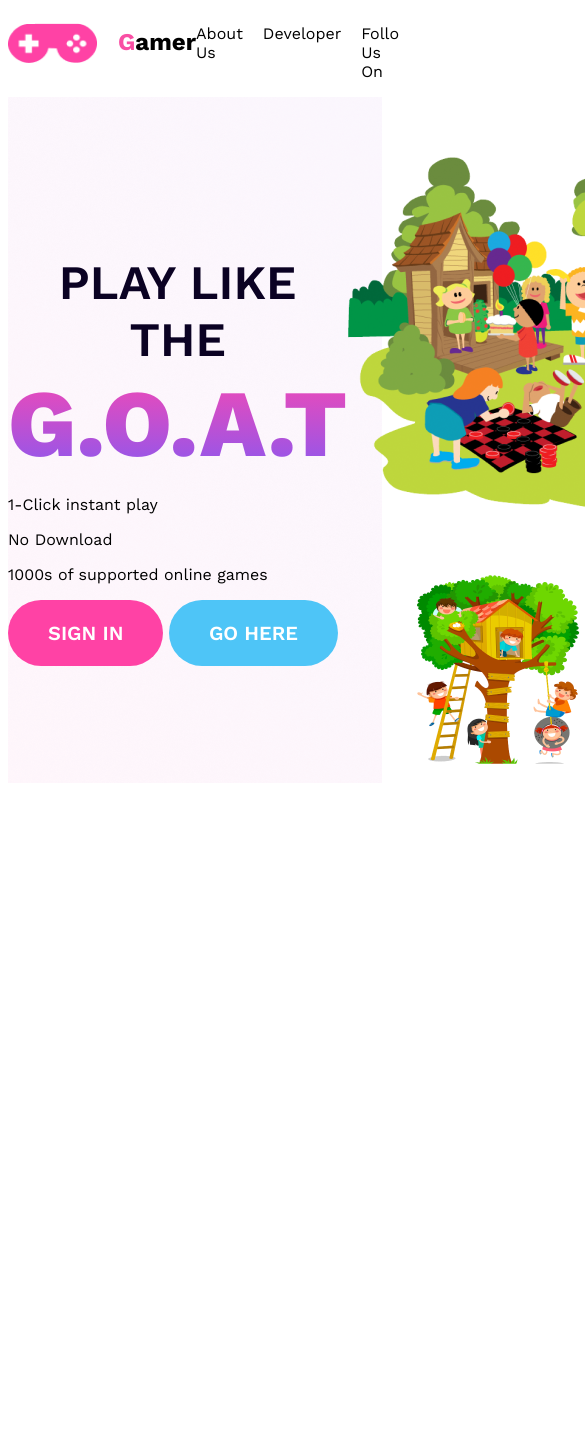
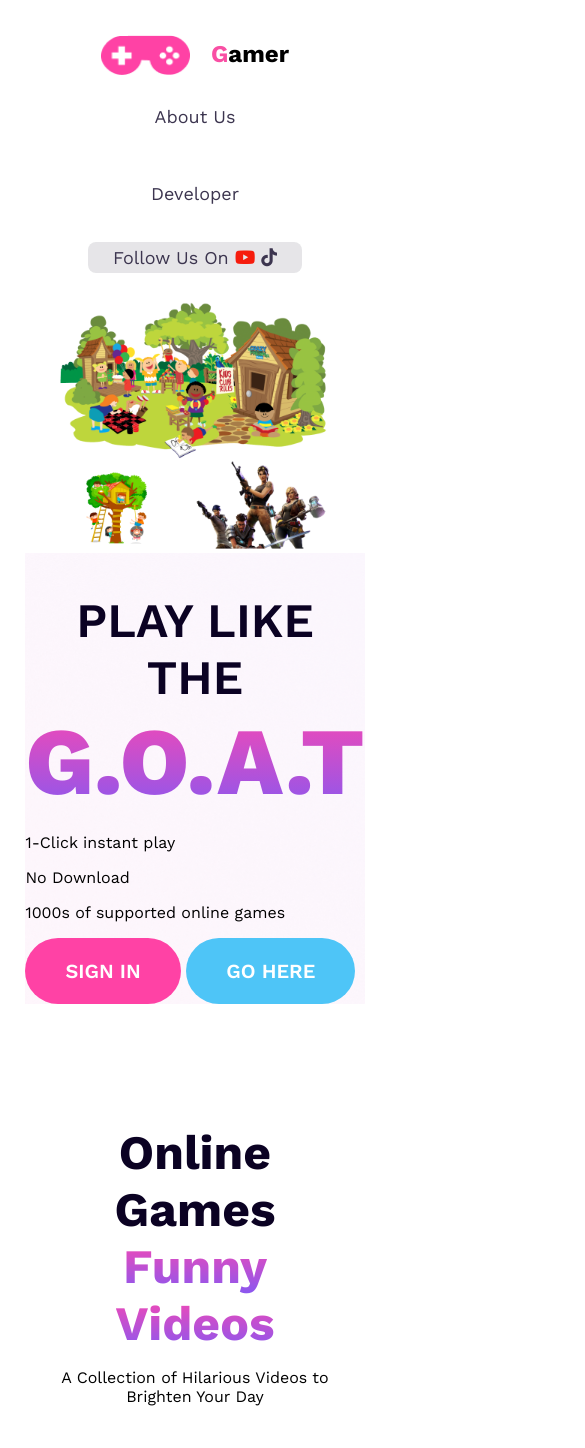
Before and after one commit to ssnaher/nahers-game-site, a plain HTML site: page index.html in a window 390 px wide. Shown: the top 1448 px of the page, 585 px wide, since content can reach past the window. Before the commit the page ends 844 px from the top, so only its background shows below. Drawn offline with nearby package versions, Linux system fonts and the light colour scheme.

Commit message:
header part responsive done

```diff
--- a/index.html
+++ b/index.html
@@ -5,6 +5,8 @@
     <meta name="viewport" content="width=device-width, initial-scale=1.0">
     <title>Naher's Gaming Site</title>
     <link rel="stylesheet" href="styles/game.css">
+    <script src="https://kit.fontawesome.com/1bf2f108cc.js" crossorigin="anonymous"></script>
+
 </head>
 <body>
     <!-- header section -->
@@ -14,16 +16,18 @@
                 <img  class="logo-img" src="images/Frame.png" alt="">
                 <h1><span>G</span>amer</h1>
             </div>
-
-            <div></div>
             <div class="menu-part">
                 <p>About Us</p>
                 <p>Developer</p>
-                <p>Follo Us On</p>
+                <p class="follow">Follow Us On
+                    <i class="fa-brands fa-youtube" style="color: #f61c0d;"></i>
+                    <i class="fa-brands fa-tiktok"></i>
+            </p>
             </div>
-
         </nav>
 
+    </header>
+    <main>
         <section class="banner-part">
             <div class="banner-content">
                 <h2>Play Like The</h2>
@@ -40,12 +44,47 @@
                 <img src="images/Group 18.png" alt="">
             </div>
         </section>
-    </header>
-    <main>
 
+        <section class="fun-section">
+            <div class="fun-title">
+                <h3>Online Games <span>Funny Videos</span></h3>
+                <p>A Collection of Hilarious Videos to Brighten Your Day</p>
+            </div>
+            <div class="fun-img">
+                <div><img src="images/Rectangle 4.png" alt="">
+                    <p>No Download. No Installs. Play <br> games Instantly on Gamer.</p>
+                </div>
+                <div>
+                    <img src="images/Rectangle 5.png" alt="">
+                <p>Did you score? #unblockedgames <br> #school</p>
+                </div>
+                <div>
+                    <img src="images/Rectangle 7.png" alt="">
+                <p>Breaking game records <br> like OG</p>
+                </div>
+                <div>
+                    <img src="images/Rectangle 6.png" alt="">
+                <p>Busted gaming on school laptop,<br> but you are still lit.</p>
+                </div>
+            </div>
+        </section>
+        <section class="play-section">
+            <div class="play-content">
+                <h3><span>Play Instantly,</span>
+                    No Downloads
+                    No Installs.</h3>
+                    <p>Play games online for free without downloading. Just click the Play button and play instantly in your browser.</p>
+            </div>
+            <div class="play-img">
+                <img src="images/Rectangle 55.png" alt="">
+            </div>
+        </section>
     </main>
     <footer>
 
     </footer>
+
+
+
 </body>
 </html>
--- a/styles/game.css
+++ b/styles/game.css
@@ -3,12 +3,10 @@
 
 * {
     font-family: 'Work Sans', sans-serif;
-
 }
 
 /* Shared Styles */
 span {
-
     color: rgb(249, 79, 164);
 }
 
@@ -17,16 +15,20 @@ span {
 
 /* nav part styles */
 
+/* header{
+    padding: 40px 240px;
+} */
 .nav-part {
+    margin: 20px 0;
+    padding: 40px 240px;
     display: flex;
-    justify-content: space-around;
-
+    justify-content: space-between;
 }
 
 .logo-part,
 .menu-part {
 
-    display: inline-flex;
+    display: flex;
     gap: 20px;
 }
 
@@ -41,6 +43,18 @@ span {
     flex-shrink: 0;
 }
 
+.menu-part p {
+    color: #3C354F;
+    font-size: 18px;
+    font-weight: 500;
+}
+
+.follow {
+    border-radius: 8px;
+    padding: 5px 25px;
+    background: rgba(11, 2, 35, 0.10);
+}
+
 /* banner part styles */
 
 .banner-part {
@@ -49,6 +63,7 @@ span {
     display: flex;
     justify-content: space-around;
     align-items: center;
+    margin-bottom: 120px;
 }
 
 .banner-content h2 {
@@ -70,6 +85,9 @@ span {
     -webkit-background-clip: text;
     -webkit-text-fill-color: transparent;
 }
+.banner-img img{
+    width: 100%;
+ }
 
 
 .btn-pink {
@@ -97,3 +115,77 @@ span {
     font-size: 20px;
     font-weight: 600;
 }
+
+
+/* main section styles */
+.fun-section {
+    margin-bottom: 120px;
+}
+
+.fun-title {
+    text-align: center;
+
+}
+
+.fun-title h3 {
+    color: #0B0223;
+    font-size: 48px;
+    font-style: normal;
+    font-weight: 700;
+    margin-bottom: 5px;
+
+}
+
+.fun-title span {
+    background: linear-gradient(180deg, #F948B2 0%, #8758F1 100%);
+    background-clip: text;
+    -webkit-background-clip: text;
+    -webkit-text-fill-color: transparent;
+    font-size: 48px;
+    font-weight: 700;
+}
+
+
+.fun-img {
+    margin-top: 45px;
+    display: flex;
+    justify-content: center;
+}
+
+.fun-img div {
+    margin: 0 12px;
+}
+
+/* Media Query */
+/* Mobile devices */
+
+@media screen and (max-width: 576px) {
+ .nav-part{
+    flex-direction: column;
+    justify-content: center;
+    padding: 0 ;
+ }
+ .menu-part{
+    flex-direction: column;
+    justify-content: center;
+text-align: center;
+ }
+ .logo-part{
+    justify-content: center;
+ }
+ .follow{
+    margin: 0 auto;
+ }
+ .banner-part{
+    flex-direction: column-reverse;
+    background-image: none;
+ }
+ .banner-content{
+    background-image: url('/images/Group\ 14.png');
+    background-repeat: no-repeat;
+ }
+ body{
+    margin: 0 60px;
+ }
+
+}
```
